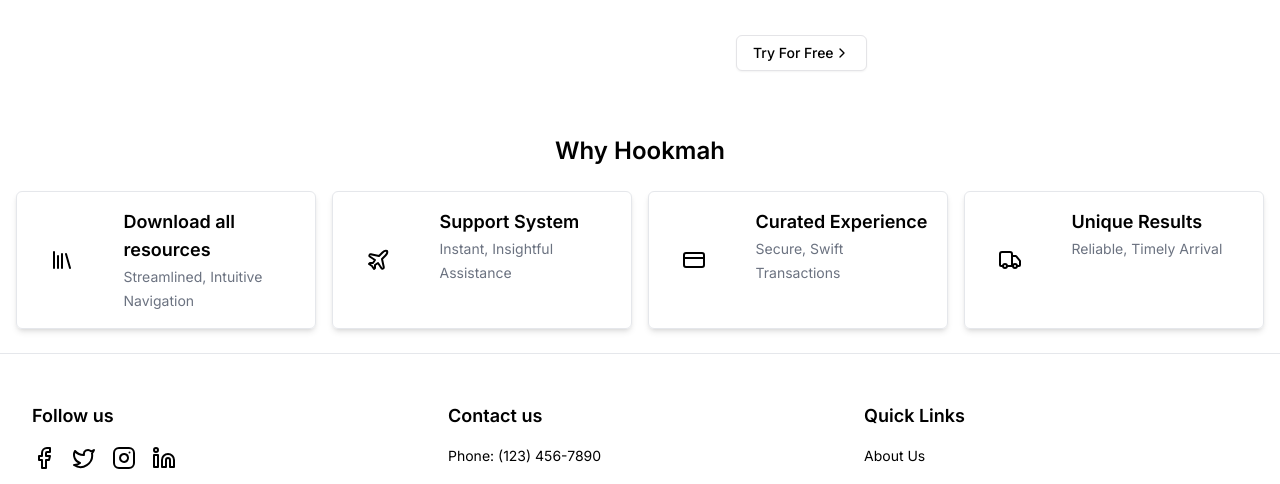
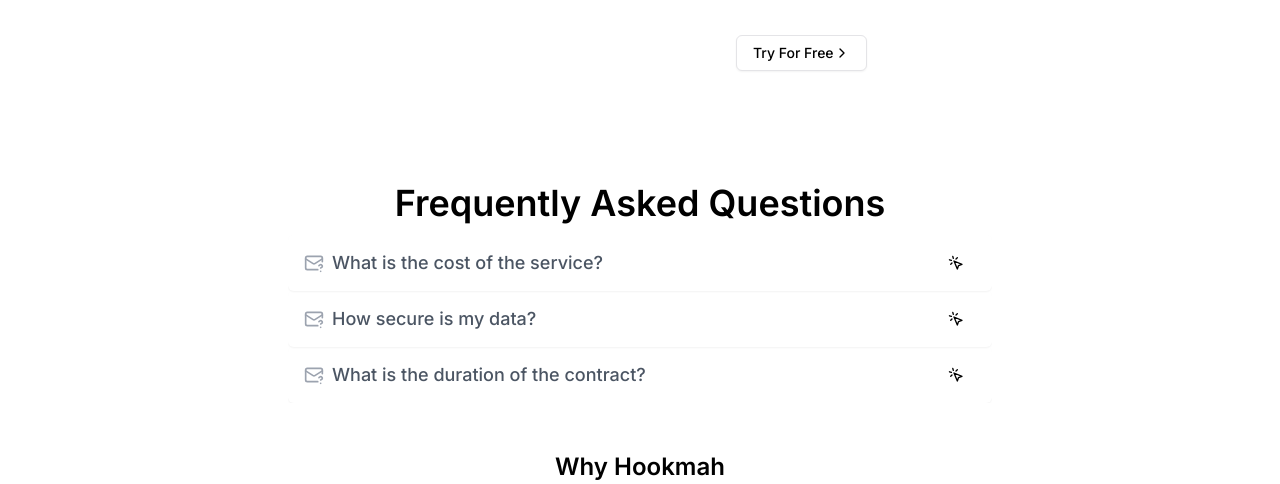
Before and after one commit to Harmaton/hookmah, a Next.js app: page / in a window 1280 px wide. Shown: the part 1944-2428 px from the top of the page. Built offline with nearby package versions, Linux system fonts and the light colour scheme; no server answers.

Commit message:
added faq

```diff
--- /dev/null
+++ b/app/(dashboard)/admin/page.tsx
@@ -0,0 +1,7 @@
+import React from 'react'
+
+export default function page() {
+  return (
+    <div>page</div>
+  )
+}
--- a/app/page.tsx
+++ b/app/page.tsx
@@ -11,6 +11,7 @@
 import React from "react";
 import Header from "@/components/header";
 import Features from "@/components/features";
+import FAQ from "@/components/faq";
 
 export default function Home() {
   return (
@@ -21,6 +22,7 @@
       <About />
       <About2 />
       <About3 />
+      <FAQ />
       <Features />
       {/* <ContactForm /> */}
 
--- a/components/about2.tsx
+++ b/components/about2.tsx
@@ -7,23 +7,33 @@
     <div className="m-auto">
       <div className="container mx-auto px-6 py-12 m-auto">
         <div className="flex flex-col lg:flex-row items-center">
-          <div className="lg:w-1/2 lg:pr-24 lg:order-1"> {/* Changed lg:w-1/2 to lg:pr-24 and added lg:order-1 */}
-          <h1 className="text-3xl font-bold leading-tight mb-4">
-            Your Infinite Learning Companion for Teachers
+          <div className="lg:w-1/2 lg:pr-24 lg:order-1">
+            {" "}
+            {/* Changed lg:w-1/2 to lg:pr-24 and added lg:order-1 */}
+            <h1 className="text-3xl font-bold leading-tight mb-4">
+              Your Infinite Learning Companion for Teachers
             </h1>
             <ul className="mb-8">
-            <li>Enabling educators with limitless AI-guided teaching sessions</li>
-            <li>Fostering a Culture of Continuous Learning and Growth</li>
+              <li>
+                Enabling educators with limitless AI-guided teaching sessions
+              </li>
+              <li>Fostering a Culture of Continuous Learning and Growth</li>
             </ul>
             <p className="mb-8">
-            Experience the educational revolution with Hookmah, our dynamic AI companion. Teachers embark on an endless journey of exploration, where learning sessions evolve and adapt, fostering a perpetual quest for knowledge and creating an engaging environment for students.
+              Experience the educational revolution with Hookmah, our dynamic AI
+              companion. Teachers embark on an endless journey of exploration,
+              where learning sessions evolve and adapt, fostering a perpetual
+              quest for knowledge and creating an engaging environment for
+              students.
             </p>
             <Button className="mb-2" variant="outline">
               Try For Free
               <ChevronRight className="w-4 h-4" />
             </Button>
           </div>
-          <div className="lg:w-1/2 lg:order-2 m-auto hidden"> {/* Changed lg:w-1/2 to lg:order-2 */}
+          <div className="lg:w-1/2 lg:order-2 m-auto ">
+            {" "}
+            {/* Changed lg:w-1/2 to lg:order-2 */}
             <Image
               className="m-auto"
               src="/undraw-book.svg"
--- a/components/faq.tsx
+++ b/components/faq.tsx
@@ -0,0 +1,95 @@
+
+import { Button } from "@/components/ui/button"
+import { CollapsibleTrigger, CollapsibleContent, Collapsible } from "@/components/ui/collapsible"
+import { ScrollArea } from "@/components/ui/scroll-area"
+import { MousePointerClick } from "lucide-react"
+import { JSX, SVGProps } from "react"
+
+export default function FAQ() {
+  return (
+    <ScrollArea className="w-full max-w-3xl mx-auto space-y-8 p-4 md:p-8">
+      <h2 className="text-2xl mb-3 font-semibold text-center md:text-3xl lg:text-4xl">Frequently Asked Questions</h2>
+      <Collapsible className="rounded-md shadow-sm divide-y divide-gray-200 dark:divide-gray-800">
+        <CollapsibleTrigger asChild>
+          <div className="flex items-center justify-between px-4 py-3">
+            <div className="flex items-center space-x-2">
+              <MailQuestionIcon className="w-5 h-5 text-gray-400" />
+              <span className="text-lg font-medium text-gray-600 dark:text-gray-400">
+                What is the cost of the service?
+              </span>
+            </div>
+            <Button size="sm" variant="ghost">
+              <MousePointerClick className="h-4 w-4 " />
+            </Button>
+          </div>
+        </CollapsibleTrigger>
+        <CollapsibleContent className="bg-gray-50 dark:bg-gray-800 px-4 py-3">
+          <p className="text-gray-600 dark:text-gray-400">
+            Our service has different pricing tiers. Please visit our Pricing page for more information.
+          </p>
+        </CollapsibleContent>
+      </Collapsible>
+      <Collapsible className="rounded-md shadow-sm divide-y divide-gray-200 dark:divide-gray-800">
+        <CollapsibleTrigger asChild>
+          <div className="flex items-center justify-between px-4 py-3">
+            <div className="flex items-center space-x-2">
+              <MailQuestionIcon className="w-5 h-5 text-gray-400" />
+              <span className="text-lg font-medium text-gray-600 dark:text-gray-400">How secure is my data?</span>
+            </div>
+            <Button size="sm" variant="ghost">
+            <MousePointerClick className="h-4 w-4 " />
+            </Button>
+          </div>
+        </CollapsibleTrigger>
+        <CollapsibleContent className="bg-gray-50 dark:bg-gray-800 px-4 py-3">
+          <p className="text-gray-600 dark:text-gray-400">
+            We take data security very seriously. Our infrastructure is designed with multiple layers of protection to
+            ensure the safety of your information.
+          </p>
+        </CollapsibleContent>
+      </Collapsible>
+      <Collapsible className="rounded-md shadow-sm divide-y divide-gray-200 dark:divide-gray-800">
+        <CollapsibleTrigger asChild>
+          <div className="flex items-center justify-between px-4 py-3">
+            <div className="flex items-center space-x-2">
+              <MailQuestionIcon className="w-5 h-5 text-gray-400" />
+              <span className="text-lg font-medium text-gray-600 dark:text-gray-400">
+                What is the duration of the contract?
+              </span>
+            </div>
+            <Button size="sm" variant="ghost">
+            <MousePointerClick className="h-4 w-4 " />
+            </Button>
+          </div>
+        </CollapsibleTrigger>
+        <CollapsibleContent className="bg-gray-50 dark:bg-gray-800 px-4 py-3">
+          <p className="text-gray-600 dark:text-gray-400">
+            Contract durations vary depending on the service tier. Please contact our Sales team for more details.
+          </p>
+        </CollapsibleContent>
+      </Collapsible>
+    </ScrollArea>
+  )
+}
+
+function MailQuestionIcon(props: JSX.IntrinsicAttributes & SVGProps<SVGSVGElement>) {
+  return (
+    <svg
+      {...props}
+      xmlns="http://www.w3.org/2000/svg"
+      width="24"
+      height="24"
+      viewBox="0 0 24 24"
+      fill="none"
+      stroke="currentColor"
+      strokeWidth="2"
+      strokeLinecap="round"
+      strokeLinejoin="round"
+    >
+      <path d="M22 10.5V6a2 2 0 0 0-2-2H4a2 2 0 0 0-2 2v12c0 1.1.9 2 2 2h12.5" />
+      <path d="m22 7-8.97 5.7a1.94 1.94 0 0 1-2.06 0L2 7" />
+      <path d="M18 15.28c.2-.4.5-.8.9-1a2.1 2.1 0 0 1 2.6.4c.3.4.5.8.5 1.3 0 1.3-2 2-2 2" />
+      <path d="M20 22v.01" />
+    </svg>
+  )
+}
--- /dev/null
+++ b/components/ui/collapsible.tsx
@@ -0,0 +1,11 @@
+"use client"
+
+import * as CollapsiblePrimitive from "@radix-ui/react-collapsible"
+
+const Collapsible = CollapsiblePrimitive.Root
+
+const CollapsibleTrigger = CollapsiblePrimitive.CollapsibleTrigger
+
+const CollapsibleContent = CollapsiblePrimitive.CollapsibleContent
+
+export { Collapsible, CollapsibleTrigger, CollapsibleContent }
--- /dev/null
+++ b/components/ui/scroll-area.tsx
@@ -0,0 +1,48 @@
+"use client"
+
+import * as React from "react"
+import * as ScrollAreaPrimitive from "@radix-ui/react-scroll-area"
+
+import { cn } from "@/lib/utils"
+
+const ScrollArea = React.forwardRef<
+  React.ElementRef<typeof ScrollAreaPrimitive.Root>,
+  React.ComponentPropsWithoutRef<typeof ScrollAreaPrimitive.Root>
+>(({ className, children, ...props }, ref) => (
+  <ScrollAreaPrimitive.Root
+    ref={ref}
+    className={cn("relative overflow-hidden", className)}
+    {...props}
+  >
+    <ScrollAreaPrimitive.Viewport className="h-full w-full rounded-[inherit]">
+      {children}
+    </ScrollAreaPrimitive.Viewport>
+    <ScrollBar />
+    <ScrollAreaPrimitive.Corner />
+  </ScrollAreaPrimitive.Root>
+))
+ScrollArea.displayName = ScrollAreaPrimitive.Root.displayName
+
+const ScrollBar = React.forwardRef<
+  React.ElementRef<typeof ScrollAreaPrimitive.ScrollAreaScrollbar>,
+  React.ComponentPropsWithoutRef<typeof ScrollAreaPrimitive.ScrollAreaScrollbar>
+>(({ className, orientation = "vertical", ...props }, ref) => (
+  <ScrollAreaPrimitive.ScrollAreaScrollbar
+    ref={ref}
+    orientation={orientation}
+    className={cn(
+      "flex touch-none select-none transition-colors",
+      orientation === "vertical" &&
+        "h-full w-2.5 border-l border-l-transparent p-[1px]",
+      orientation === "horizontal" &&
+        "h-2.5 flex-col border-t border-t-transparent p-[1px]",
+      className
+    )}
+    {...props}
+  >
+    <ScrollAreaPrimitive.ScrollAreaThumb className="relative flex-1 rounded-full bg-border" />
+  </ScrollAreaPrimitive.ScrollAreaScrollbar>
+))
+ScrollBar.displayName = ScrollAreaPrimitive.ScrollAreaScrollbar.displayName
+
+export { ScrollArea, ScrollBar }
--- a/package.json
+++ b/package.json
@@ -14,11 +14,13 @@
     "@radix-ui/react-alert-dialog": "^1.0.5",
     "@radix-ui/react-avatar": "^1.0.4",
     "@radix-ui/react-checkbox": "^1.0.4",
+    "@radix-ui/react-collapsible": "^1.0.3",
     "@radix-ui/react-dialog": "^1.0.5",
     "@radix-ui/react-dropdown-menu": "^2.0.6",
     "@radix-ui/react-icons": "^1.3.0",
     "@radix-ui/react-label": "^2.0.2",
     "@radix-ui/react-navigation-menu": "^1.1.4",
+    "@radix-ui/react-scroll-area": "^1.0.5",
     "@radix-ui/react-slot": "^1.0.2",
     "class-variance-authority": "^0.7.0",
     "clsx": "^2.0.0",
```
Also changed, not shown: 1 other file (tests, documents, lock files or other folders).
